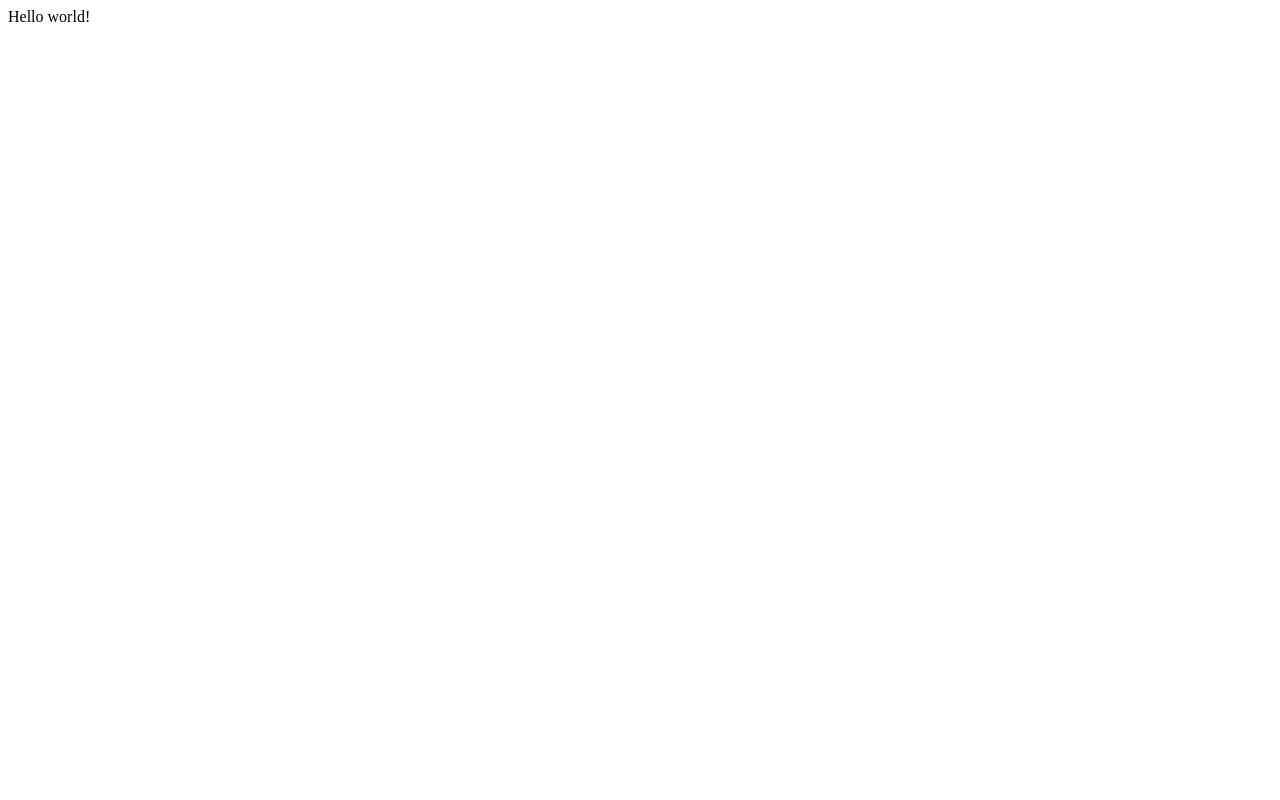
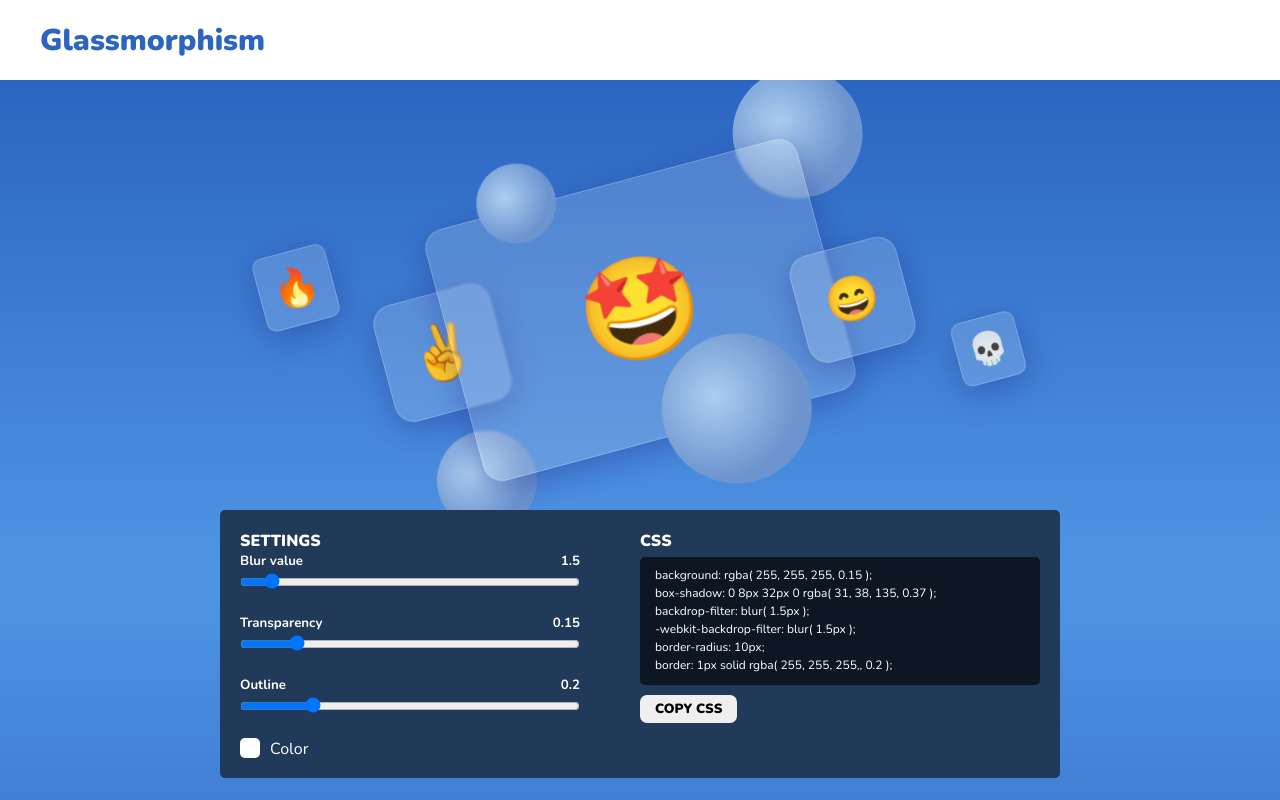
Before and after one commit to Anshuman-Programmer/Glassmorphism, a Gatsby site: page / in a window 1280 px wide. Shown: the top 800 px of the page. Built offline with nearby package versions, Linux system fonts and the light colour scheme; Gatsby itself is replaced by a stand-in of ours.

Commit message:
first commit

```diff
--- a/gatsby-config.js
+++ b/gatsby-config.js
@@ -5,6 +5,18 @@
  */
 
 module.exports = {
-  /* Your site config here */
-  plugins: [],
+  siteMetadata: {
+    title: 'Glassmorphism',
+    description:
+      'Copy and paste this Glassmorphism CSS snippet into your frontend project for an amazing CSS glass effect.',
+    siteUrl: 'https://glassmorphism-generator.netlify.app', // No trailing slash allowed!
+    image: '/circle.svg', // Path to your image you placed in the 'static' folder
+    twitterUsername: '@anshutalukdar',
+  },
+  plugins: [
+    `gatsby-plugin-image`,
+    `gatsby-plugin-sharp`,
+    `gatsby-transformer-sharp`,
+    `gatsby-plugin-react-helmet`
+  ]
 }
--- /dev/null
+++ b/src/components/Editor.js
@@ -0,0 +1,349 @@
+
+import React, { useState } from 'react'
+import styled from 'styled-components';
+import { SketchPicker } from 'react-color';
+import {CopyToClipboard} from 'react-copy-to-clipboard';
+
+const Editor = () => {
+
+    const [blur, setBlur] = useState(1.5)
+    const [transparency, setTransparency] = useState(0.15)
+    const [outline, setOutline] = useState(0.2)
+    const [color, setColor] = useState({
+        rgb: {
+            r: 255,
+            g: 255,
+            b: 255,
+        }
+    })
+    const [open, setOpen] = useState(false)
+
+
+
+const textValue = `
+background: rgba( ${color.rgb.r}, ${color.rgb.g}, ${color.rgb.b}, ${transparency} );
+box-shadow: 0 8px 32px 0 rgba( 31, 38, 135, 0.37 );
+backdrop-filter: blur( ${blur}px );
+-webkit-backdrop-filter: blur( ${blur}px );
+border-radius: 10px;
+${outline > 0 ? (`border: 1px solid rgba( ${color.rgb.r}, ${color.rgb.g}, ${color.rgb.b}, ${outline} );`) : " "}
+`
+
+    const Container = styled.div`
+        background: linear-gradient( #2B65C1, #5095E4, #2B65C1);
+        display: flex;
+        flex-direction: column;
+        align-items: center;
+        overflow: hidden;
+        padding-bottom: 300px;
+        @media (max-width: 850px) {
+            padding-bottom: 30px;
+        }
+    `;
+    const ContainerTop = styled.div`
+        margin: 100px 0 70px;
+        /* transform: rotate(33deg); */
+    `;
+    const ContainerGlass = styled.div`
+        position: relative;
+        width: 385px;
+        height: 260px;
+        transform: rotate(-15deg);
+    `;
+    const Glass1 = styled.div`
+        position: relative;
+        width: 385px;
+        height: 260px;
+
+        display: flex;
+        align-items: center;
+        justify-content: center;
+        flex-direction: column;
+
+        border-radius: 20px;
+
+        background: rgba( ${color.rgb.r}, ${color.rgb.g}, ${color.rgb.b}, ${transparency} );
+        box-shadow: 0 8px 32px 0 rgba( 31, 38, 135, 0.37 );
+        backdrop-filter: blur( ${blur}px );
+        -webkit-backdrop-filter: blur( ${blur}px );
+        border: 1px solid rgba( ${color.rgb.r}, ${color.rgb.g}, ${color.rgb.b}, ${outline} );
+
+        z-index: 10;
+        font-size: 100px;
+    `;
+    const Glass2 = styled.div`
+        position: absolute;
+        right: -70px;
+        top: 120px;
+
+        width: 110px;
+        height: 110px;
+
+        z-index: 20;
+        border-radius: 20px;
+
+        background: rgba( ${color.rgb.r}, ${color.rgb.g}, ${color.rgb.b}, ${transparency} );
+        box-shadow: 0 8px 32px 0 rgba( 31, 38, 135, 0.37 );
+        backdrop-filter: blur( ${blur}px );
+        -webkit-backdrop-filter: blur( ${blur}px );
+        border: 1px solid rgba( ${color.rgb.r}, ${color.rgb.g}, ${color.rgb.b}, ${outline} );
+
+        display: flex;
+        align-items: center;
+        justify-content: center;
+        font-size: 44px;
+    `;
+    const Glass3 = styled.div`
+        position: absolute;
+        top: -18px;
+        left: -172px;
+
+        width: 75px;
+        height: 75px;
+
+        font-size: 38px;
+
+        display: flex;
+        align-items: center;
+        justify-content: center;
+        flex-direction: column;
+
+        background: rgba( ${color.rgb.r}, ${color.rgb.g}, ${color.rgb.b}, ${transparency} );
+        box-shadow: 0 8px 32px 0 rgba( 31, 38, 135, 0.37 );
+        backdrop-filter: blur( ${blur}px );
+        -webkit-backdrop-filter: blur( ${blur}px );
+        border: 1px solid rgba( ${color.rgb.r}, ${color.rgb.g}, ${color.rgb.b}, ${outline} );
+        border-radius: 10px;
+    `;
+    const Glass4 = styled.div`
+        position: absolute;
+        top: 60px;
+        left: -70px;
+        width: 120px;
+        height: 120px;
+        font-size: 54px;
+        z-index: 5;
+
+        display: flex;
+        align-items: center;
+        justify-content: center;
+        flex-direction: column;
+
+        background: rgba( ${color.rgb.r}, ${color.rgb.g}, ${color.rgb.b}, ${transparency} );
+        box-shadow: 0 8px 32px 0 rgba( 31, 38, 135, 0.37 );
+        backdrop-filter: blur( ${blur}px );
+        -webkit-backdrop-filter: blur( ${blur}px );
+        border: 1px solid rgba( ${color.rgb.r}, ${color.rgb.g}, ${color.rgb.b}, ${outline} );
+        border-radius: 20px;
+    `;
+    const Glass5 = styled.div`
+        position: absolute;
+        bottom: -30px;
+        right: -166px;
+        width: 65px;
+        height: 65px;
+        font-size: 32px;
+        z-index: -1;
+
+        display: flex;
+        align-items: center;
+        justify-content: center;
+        flex-direction: column;
+
+        background: rgba( ${color.rgb.r}, ${color.rgb.g}, ${color.rgb.b}, ${transparency} );
+        box-shadow: 0 8px 32px 0 rgba( 31, 38, 135, 0.37 );
+        backdrop-filter: blur( ${blur}px );
+        -webkit-backdrop-filter: blur( ${blur}px );
+        border: 1px solid rgba( ${color.rgb.r}, ${color.rgb.g}, ${color.rgb.b}, ${outline} );
+        border-radius: 10px;
+    `;
+    const Pic1 = styled.img`
+        position: absolute;
+        top: -65px;
+        right: -70px;
+        width: 130px;
+        height: 130px;
+        font-size: 54px;
+        z-index: 1;
+    `
+    const Pic2 = styled.img`
+        position: absolute;
+        top: -45px;
+        left: 60px;
+        width: 80px;
+        height: 80px;
+        font-size: 54px;
+        z-index: 20;
+    `
+    const Pic3 = styled.img`
+        position: absolute;
+        bottom: -45px;
+        left: -50px;
+        width: 100px;
+        height: 100px;
+        font-size: 54px;
+        z-index: 5;
+    `
+    const Pic4 = styled.img`
+        position: absolute;
+        bottom: -65px;
+        right: 50px;
+        width: 150px;
+        height: 150px;
+        font-size: 54px;
+        z-index: 25;
+    `
+    const ContainerBottom = styled.div`
+        display: flex;
+        background-color: #213A5A;
+        padding: 20px;
+        width: 100%;
+        max-width: 840px;
+        border-radius: 5px;
+        z-index: 30;
+        margin: 0 10px;
+        @media (max-width: 850px) {
+            flex-direction: column;
+        }
+    `;
+
+    const ContainerBottomLeft = styled.div`
+        width: 50%;
+        padding-right: 60px;
+
+        @media (max-width: 850px) {
+            width: 100%;
+            padding-right: 0;
+        }
+    `;
+    const ContainerBottomRight = styled.div`
+        width: 50%;
+
+        @media (max-width: 850px) {
+            width: 100%;
+            padding-top: 20px;
+        }
+    `;
+    const Heading1 = styled.h3`
+        font-size: 16px;
+        font-weight: 900;
+    `;
+    const ValueDiv = styled.div`
+        display: flex;
+        justify-content: space-between;
+    `;
+    const Name = styled.h5`
+
+    `;
+    const Input1 = styled.input`
+        width: 200px;
+        margin-bottom: 20px;
+    `;
+    const ColorDiv = styled.div`
+        width: 20px;
+        height: 20px;
+        background-color: ${color?.hex || "#fff"};
+        position: relative;
+        border-radius: 5px;
+
+        &::after{
+            content: "Color";
+            margin-left: 30px;
+        }
+
+        .sketch-picker{
+
+            position: absolute;
+            left: 0;
+            top: 30px;
+            z-index: 50;
+        }
+    `;
+    const CssWrapper = styled.div`
+        background-color: #0D1723;
+        padding: 10px 15px;
+        border-radius: 5px;
+        display: flex;
+        flex-direction: column;
+        font-size: 12px;
+        margin-top: 5px;
+        span{
+            margin-bottom: 2px;
+        }
+    `
+    const CssBtn = styled.button`
+        padding: 5px 15px;
+        margin-top: 10px;
+        color: black;
+        font-weight: 900;
+        border-radius: 7px;
+        outline: none;
+        border: none;
+        cursor: pointer;
+
+        &:hover{
+            background-color: lightgray;
+        }
+    `
+
+  return (
+    <section className='editor'>
+        <Container>
+            <ContainerTop>
+                <ContainerGlass>
+                    <Glass1>🤩</Glass1>
+                    <Glass2>😄</Glass2>
+                    <Glass3>🔥</Glass3>
+                    <Glass4>✌️</Glass4>
+                    <Glass5>💀</Glass5>
+                    <Pic1 src="./circle.svg" alt="circle" />
+                    <Pic2 src="./circle.svg" alt="circle"/>
+                    <Pic3 src="./circle.svg" alt="circle"/>
+                    <Pic4 src="./circle.svg" alt="circle"/>
+                </ContainerGlass>
+            </ContainerTop>
+            <ContainerBottom>
+                <ContainerBottomLeft>
+                    <Heading1>SETTINGS</Heading1>
+                    <ValueDiv>
+                        <Name>Blur value</Name>
+                        <Name>{blur}</Name>
+                    </ValueDiv>
+                    <Input1 onChange={ e => setBlur(e.target.value)}  value={blur} type="range" name="blurValueRangeInput" id="blurValue" min="0" max="20" step="0.5"></Input1>
+                    <ValueDiv>
+                        <Name>Transparency</Name>
+                        <Name>{transparency}</Name>
+                    </ValueDiv>
+                    <Input1 onChange={ e => setTransparency(e.target.value)}  value={transparency} type="range" name="transparencyValueRangeInput" id="transparencyValue" min="0" max="1" step="0.05"></Input1>
+                    <ValueDiv>
+                        <Name>Outline</Name>
+                        <Name>{outline}</Name>
+                    </ValueDiv>
+                    <Input1 onInput={ e => setOutline(e.target.value)}  value={outline} type="range" name="outlineValueRangeInput" id="outlineValue" min="0" max="1" step="0.01"></Input1>
+                    <ColorDiv onClick={() => setOpen(!open)}>
+                        {open && <SketchPicker onChangeComplete={ color => {setColor(color)}} color={color}/>}
+                    </ColorDiv>
+                </ContainerBottomLeft>
+                <ContainerBottomRight>
+                    <Heading1>CSS</Heading1>
+                    <CssWrapper>
+                        <span>background: rgba( {color.rgb.r}, {color.rgb.g}, {color.rgb.b}, {transparency} );</span>
+                        <span>box-shadow: 0 8px 32px 0 rgba( 31, 38, 135, 0.37 );</span>
+                        <span>backdrop-filter: blur( {blur}px );</span>
+                        <span>-webkit-backdrop-filter: blur( {blur}px );</span>
+                        <span>border-radius: 10px;</span>
+                        <span>{outline > 0 ? (`border: 1px solid rgba( ${color.rgb.r}, ${color.rgb.g}, ${color.rgb.b},, ${outline} );`) : " "}</span>
+                    </CssWrapper>
+                    <CopyToClipboard text={textValue}>
+                        <CssBtn>
+                            COPY CSS
+                        </CssBtn>
+                    </CopyToClipboard>
+                </ContainerBottomRight>
+            </ContainerBottom>
+        </Container>
+    </section>
+  )
+}
+
+export default Editor
--- /dev/null
+++ b/src/components/Footer.js
@@ -0,0 +1,28 @@
+import React from 'react'
+import styled from 'styled-components';
+
+const Footer = () => {
+
+  const Footer = styled.footer`
+    padding: 30px 0;
+
+    p{
+      color: darkgray;
+      text-align: center;
+
+      a{
+        color: #2B65C1;
+        font-weight: 700;
+        cursor: pointer;
+        text-decoration: none;
+      }
+    }
+  `;
+  return (
+    <Footer>
+      <p>Brought to you with ❤️ by <a href="mailto:anshumantalukdar02@gmail.com">ANSHUMAN</a></p>
+    </Footer>
+  )
+}
+
+export default Footer
--- /dev/null
+++ b/src/components/Navbar.js
@@ -0,0 +1,53 @@
+
+import React from 'react'
+import styled from 'styled-components';
+import COLORS from '../contants/colors';
+
+const Navbar = () => {
+
+    const Logo = styled.h1`
+        font-size: 30px;
+        color: #2B65C1;
+        font-weight: 900;
+    `;
+
+    const Link = styled.li`
+        font-size: 14px;
+        font-weight: 500;
+        cursor: pointer;
+        color: black;
+    `;
+
+    const Links = styled.ul`
+        list-style: none;
+    `;
+
+    const Container = styled.nav`
+        height: 80px;
+        background-color: ${COLORS.white};
+        padding: 0 20px;
+    `;
+
+    const Wrapper = styled.div`
+        max-width: 1200px;
+        display: flex;
+        justify-content: space-between;
+        align-items: center;
+        margin: 0 auto;
+        height: 100%;
+    `;
+
+    return (
+        <Container className='navbar'>
+            <Wrapper>
+                <Logo>Glassmorphism</Logo>
+                {/* <Links className='navbar__links'>
+                    <Link className='navbar__link'>Say Hi</Link>
+                </Links> */}
+            </Wrapper>
+
+        </Container>
+    )
+}
+
+export default Navbar
--- /dev/null
+++ b/src/contants/colors.js
@@ -0,0 +1,8 @@
+
+const COLORS = {
+    white: "#fff",
+    gradientStart: '#D279EE',
+    gradientEnd: "#F8C390",
+}
+
+export default COLORS
--- a/src/pages/index.js
+++ b/src/pages/index.js
@@ -1,5 +1,21 @@
 import React from "react"
+import Editor from "../components/Editor"
+import Footer from "../components/Footer"
+import Navbar from "../components/Navbar"
+import "../style/global.css"
+import {Helmet} from "react-helmet";
 
 export default function Home() {
-  return <div>Hello world!</div>
+  return <>
+    <Helmet>
+      <meta charSet="utf-8" />
+      <title>Glassmorphism CSS Generator </title>
+      <link rel="canonical" href="https://glassmorphism-generator.netlify.app" />
+      <meta name="description" content="Copy and paste this Glassmorphism CSS snippet into your frontend project for an amazing CSS glass effect." />
+      <link rel="icon" type="image/svg" href="/circle.svg"/>
+    </Helmet>
+    <Navbar/>
+    <Editor/>
+    <Footer/>
+  </>
 }
--- /dev/null
+++ b/src/style/global.css
@@ -0,0 +1,99 @@
+@import url('https://fonts.googleapis.com/css2?family=Nunito:wght@200;300;400;500;600;700;800;900&family=Poppins:wght@400;500;600;700;800;900&display=swap');
+
+*{
+    margin: 0;
+    padding: 0;
+    font-family: 'Nunito', sans-serif;
+    box-sizing: border-box;
+    color: white;
+}
+
+input[type=range] {
+    height: 24px;
+    /* -webkit-appearance: none; */
+    /* margin: 10px 0; */
+    width: 100%;
+}
+
+input[type=range]:focus {
+    outline: none;
+}
+
+input[type=range]::-webkit-slider-runnable-track {
+    width: 100%;
+    height: 5px;
+    cursor: pointer;
+    box-shadow: 0px 0px 0px #000000;
+    border-radius: 7px;
+    border: 0px solid #000000;
+}
+
+input[type=range]::-webkit-slider-thumb {
+    box-shadow: 0px 0px 0px #000000;
+    border: 0px solid #2497E3;
+    height: 18px;
+    width: 18px;
+    border-radius: 18px;
+    cursor: pointer;
+    -webkit-appearance: none;
+    margin-top: -6.5px;
+}
+
+input[type=range]:focus::-webkit-slider-runnable-track {
+}
+
+input[type=range]::-moz-range-track {
+    width: 100%;
+    height: 5px;
+    cursor: pointer;
+    box-shadow: 0px 0px 0px #000000;
+    border-radius: 7px;
+    border: 0px solid #000000;
+}
+
+input[type=range]::-moz-range-thumb {
+    box-shadow: 0px 0px 0px #000000;
+    border: 0px solid #2497E3;
+    height: 18px;
+    width: 18px;
+    border-radius: 18px;
+    cursor: pointer;
+}
+
+input[type=range]::-ms-track {
+    width: 100%;
+    height: 5px;
+    cursor: pointer;
+    background: transparent;
+    border-color: transparent;
+    color: transparent;
+}
+
+input[type=range]::-ms-fill-lower {
+    border: 0px solid #000000;
+    border-radius: 14px;
+    box-shadow: 0px 0px 0px #000000;
+}
+
+input[type=range]::-ms-fill-upper {
+    border: 0px solid #000000;
+    border-radius: 14px;
+    box-shadow: 0px 0px 0px #000000;
+}
+
+input[type=range]::-ms-thumb {
+    margin-top: 1px;
+    box-shadow: 0px 0px 0px #000000;
+    border: 0px solid #2497E3;
+    height: 18px;
+    width: 18px;
+    border-radius: 18px;
+    cursor: pointer;
+}
+
+input[type=range]:focus::-ms-fill-lower {
+    background: #E3E3E3;
+}
+input[type=range]:focus::-ms-fill-upper {
+    background: #E3E3E3;
+}
```
Also changed, not shown: package.json (+10 -1 lines), static/circle.svg (added), static/favicon.ico (deleted), 1 other file.
